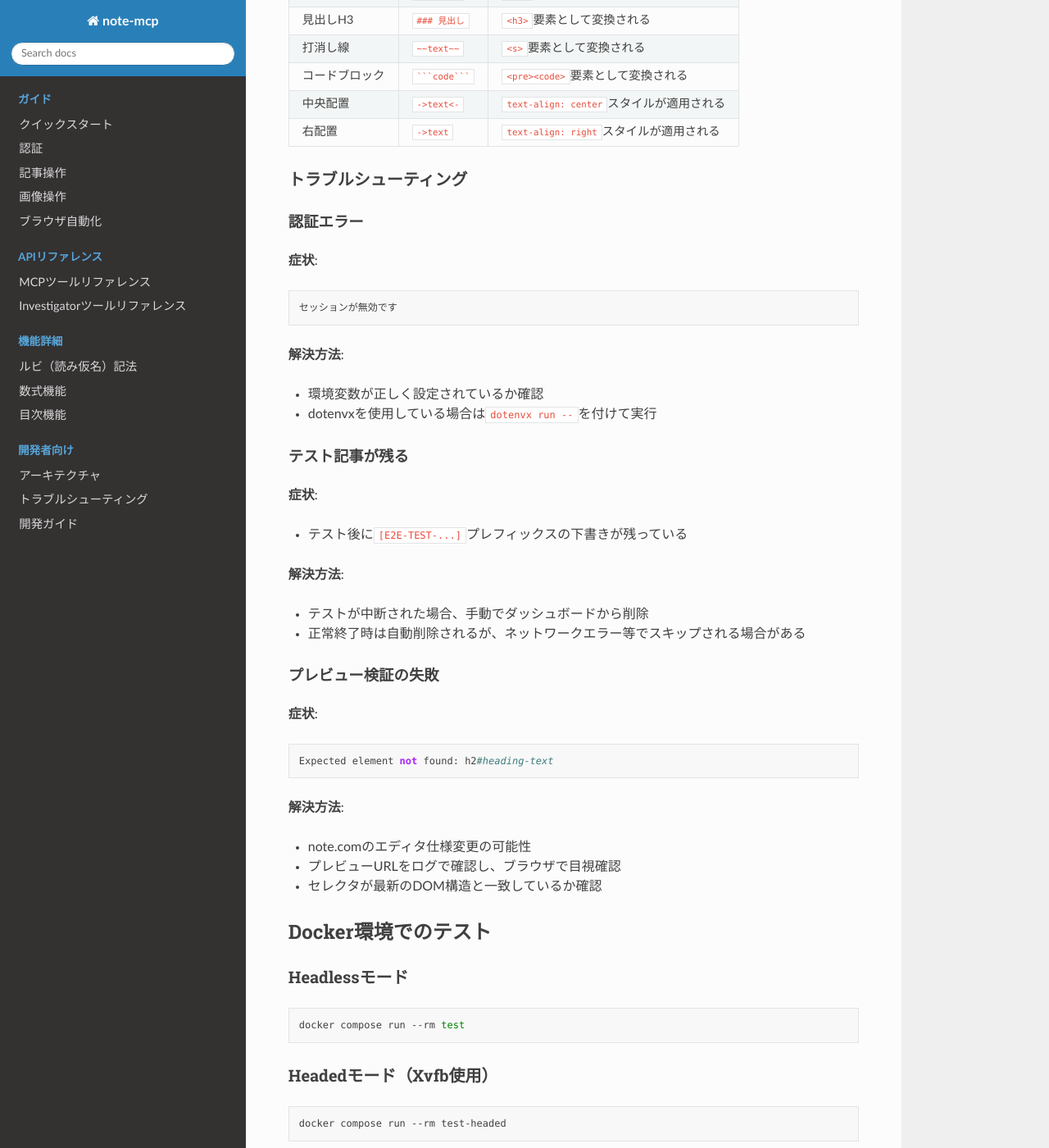
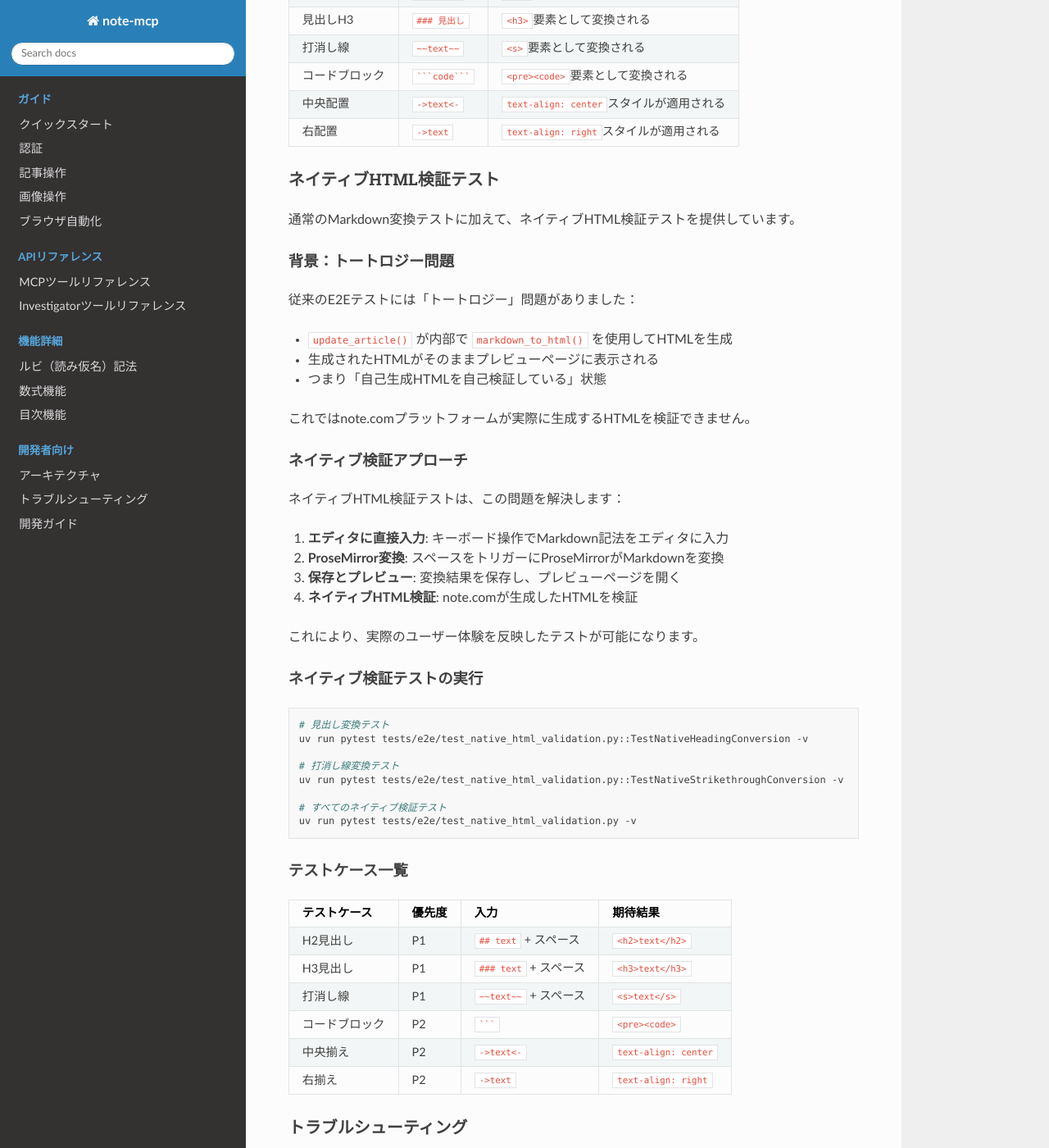
Before and after one commit to drillan/note-mcp, a Sphinx documentation site: the page built from docs/development/testing.md, in a window 1280 px wide and 1400 px high, scrolled down 2255 px. Shown: the whole window at 82% size. Built offline with Sphinx 7.4.7 and the Read the Docs theme 3.1.0, drawn with Linux system fonts in a browser that asks for light colours.

Commit message:
docs: add native HTML validation test documentation

````diff
--- a/docs/development/testing.md
+++ b/docs/development/testing.md
@@ -105,6 +105,55 @@ Markdown変換テストは以下の要素を検証します：
 | 中央配置 | `->text<-` | `text-align: center`スタイルが適用される |
 | 右配置 | `->text` | `text-align: right`スタイルが適用される |
 
+### ネイティブHTML検証テスト
+
+通常のMarkdown変換テストに加えて、ネイティブHTML検証テストを提供しています。
+
+#### 背景：トートロジー問題
+
+従来のE2Eテストには「トートロジー」問題がありました：
+
+- `update_article()` が内部で `markdown_to_html()` を使用してHTMLを生成
+- 生成されたHTMLがそのままプレビューページに表示される
+- つまり「自己生成HTMLを自己検証している」状態
+
+これではnote.comプラットフォームが実際に生成するHTMLを検証できません。
+
+#### ネイティブ検証アプローチ
+
+ネイティブHTML検証テストは、この問題を解決します：
+
+1. **エディタに直接入力**: キーボード操作でMarkdown記法をエディタに入力
+2. **ProseMirror変換**: スペースをトリガーにProseMirrorがMarkdownを変換
+3. **保存とプレビュー**: 変換結果を保存し、プレビューページを開く
+4. **ネイティブHTML検証**: note.comが生成したHTMLを検証
+
+これにより、実際のユーザー体験を反映したテストが可能になります。
+
+#### ネイティブ検証テストの実行
+
+```bash
+# 見出し変換テスト
+uv run pytest tests/e2e/test_native_html_validation.py::TestNativeHeadingConversion -v
+
+# 打消し線変換テスト
+uv run pytest tests/e2e/test_native_html_validation.py::TestNativeStrikethroughConversion -v
+
+# すべてのネイティブ検証テスト
+uv run pytest tests/e2e/test_native_html_validation.py -v
+```
+
+#### テストケース一覧
+
+| テストケース | 優先度 | 入力 | 期待結果 |
+|-------------|--------|------|----------|
+| H2見出し | P1 | `## text` + スペース | `<h2>text</h2>` |
+| H3見出し | P1 | `### text` + スペース | `<h3>text</h3>` |
+| 打消し線 | P1 | `~~text~~` + スペース | `<s>text</s>` |
+| コードブロック | P2 | ` ``` ` | `<pre><code>` |
+| 中央揃え | P2 | `->text<-` | `text-align: center` |
+| 右揃え | P2 | `->text` | `text-align: right` |
+
 ### トラブルシューティング
 
 #### 認証エラー
````
Also changed, not shown: CLAUDE.md (+2 -0 lines).
